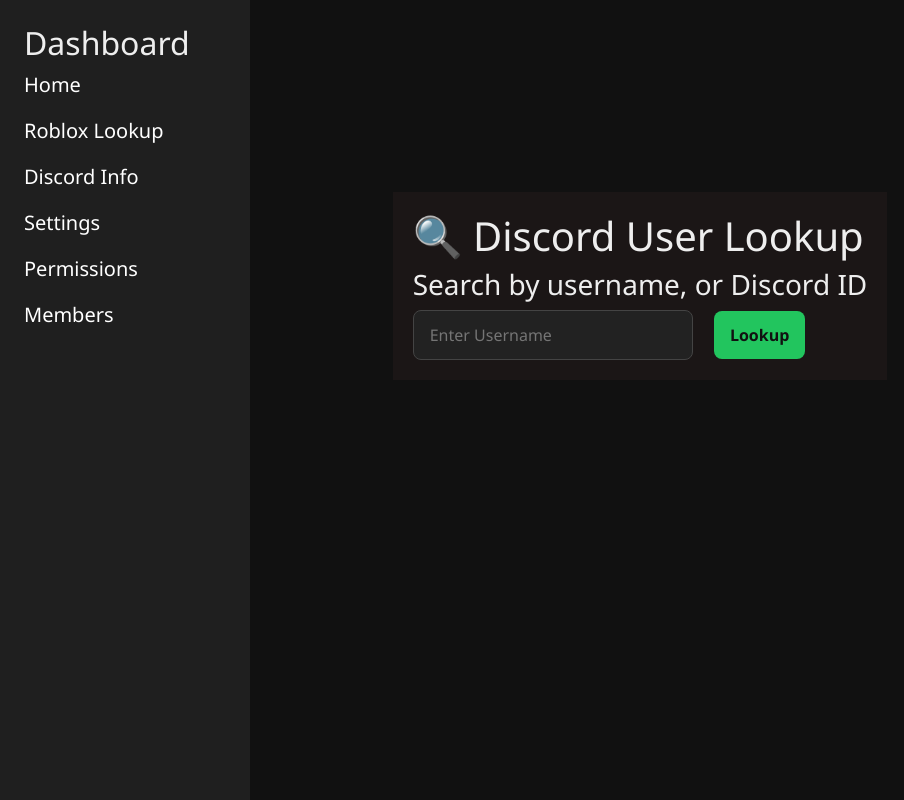
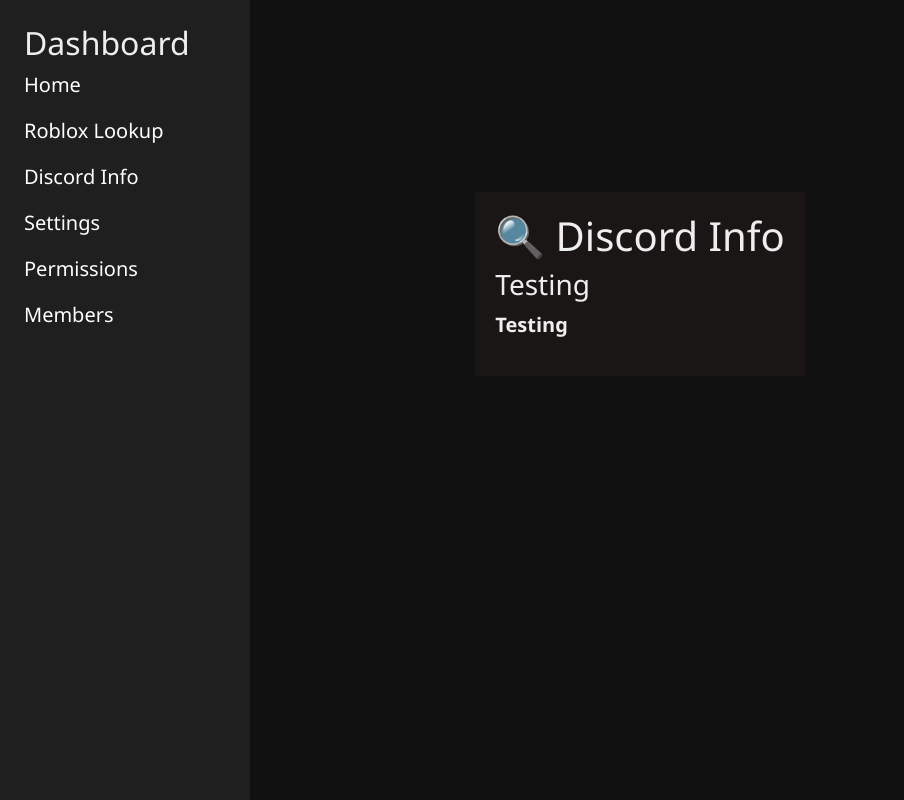
Before and after one commit to bloxpanel-dev/bloxpanel-dev.github.io, a Flask app: page /discord in a window 1280 px wide. Shown: the whole page, without its empty margins (0-904 px from the left). Run offline with Flask 3, Linux system fonts and the light colour scheme; some libraries are stand-ins or nearby versions.

Commit message:
Updating discord.html

```diff
--- a/templates/discord.html
+++ b/templates/discord.html
@@ -92,24 +92,8 @@
   </nav>
 
   <div class="content">
-    <h1>🔍 Discord User Lookup</h1>
-    <h3>Search by username, or Discord ID</h3>
-    <form id="lookupForm">
-      <input type="text" id="username" placeholder="Enter Username" required />
-      <button type="submit">Lookup</button>
-    </form>
-  </div>
-
-  <script>
-    const form = document.getElementById('lookupForm');
-    form.addEventListener('submit', e => {
-      e.preventDefault();
-      const username = document.getElementById('username').value.trim();
-      if (username) {
-        // Redirect to /details page with username as query param
-        window.location.href = `/details?username=${encodeURIComponent(username)}`;
-      }
-    });
-  </script>
+    <h1>🔍 Discord Info</h1>
+    <h3>Testing</h3>
+    <p>Testing</p>
   </div>
 </body>
```
